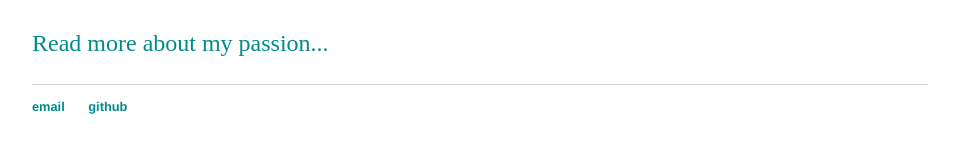
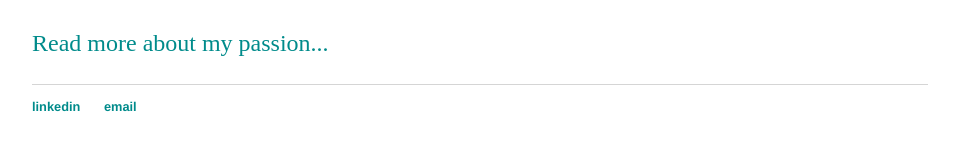
Before and after one commit to mindyng/mindyng.github.io, a Jekyll site: the page built from index.html, in a window 1280 px wide. Shown: the part 324-477 px from the top of the page, without its empty margins (160-1119 px from the left). Built offline with Jekyll 4.4.1, drawn with Linux system fonts in a browser that asks for light colours.

Commit message:
Update default.html

```diff
--- a/_layouts/default.html
+++ b/_layouts/default.html
@@ -26,8 +26,8 @@
 
   <footer>
    <ul>
+   <li><a href="https://www.linkedin.com/in/mindyng85">linkedin</a></li>
    <li><a href="mailto:mindyng88552@gmail.com">email</a></li>
-   <li><a href="https://github.com/mindyng">github</a></li>
    </ul>
   </footer>
   </body>
```
